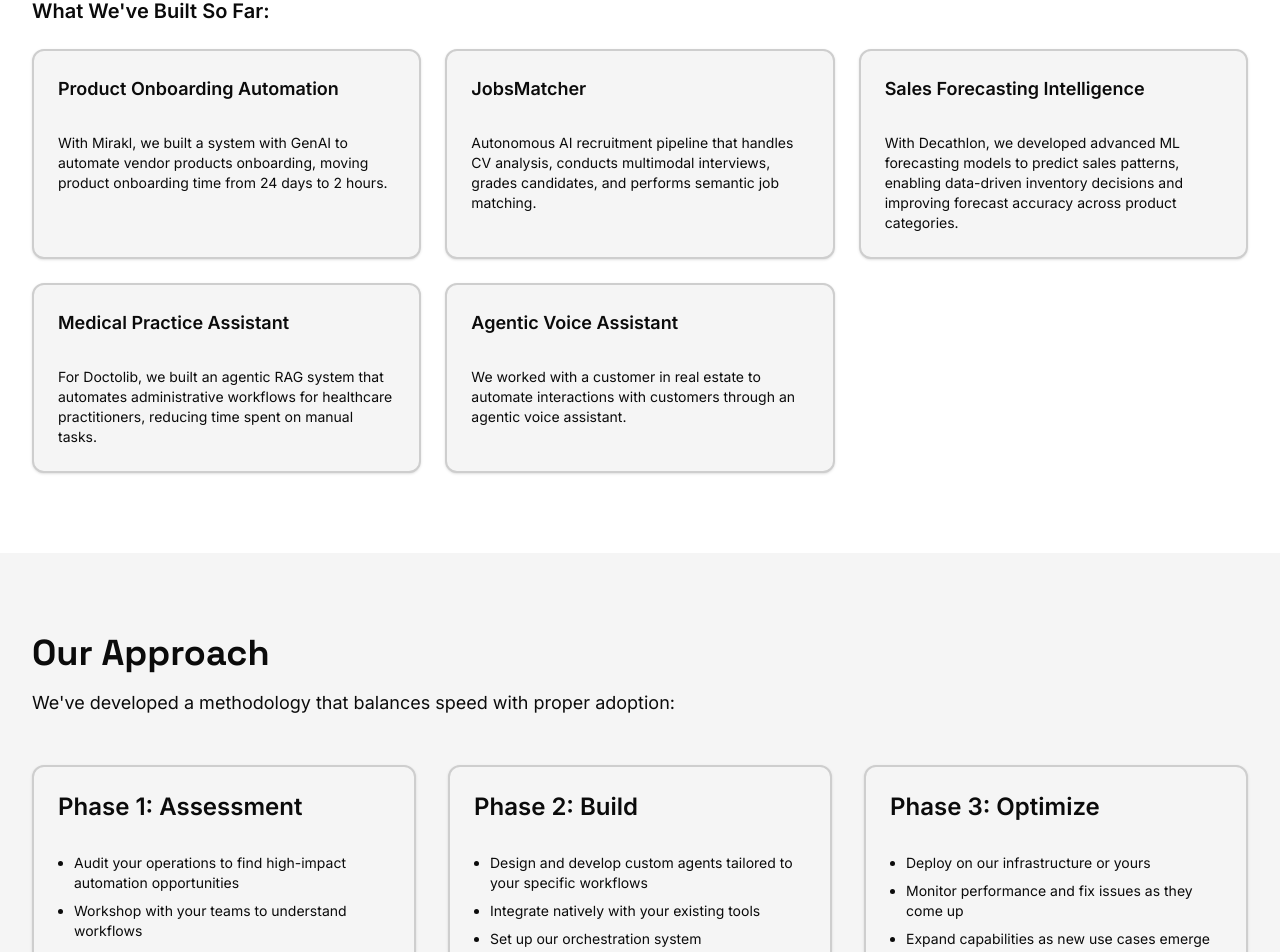
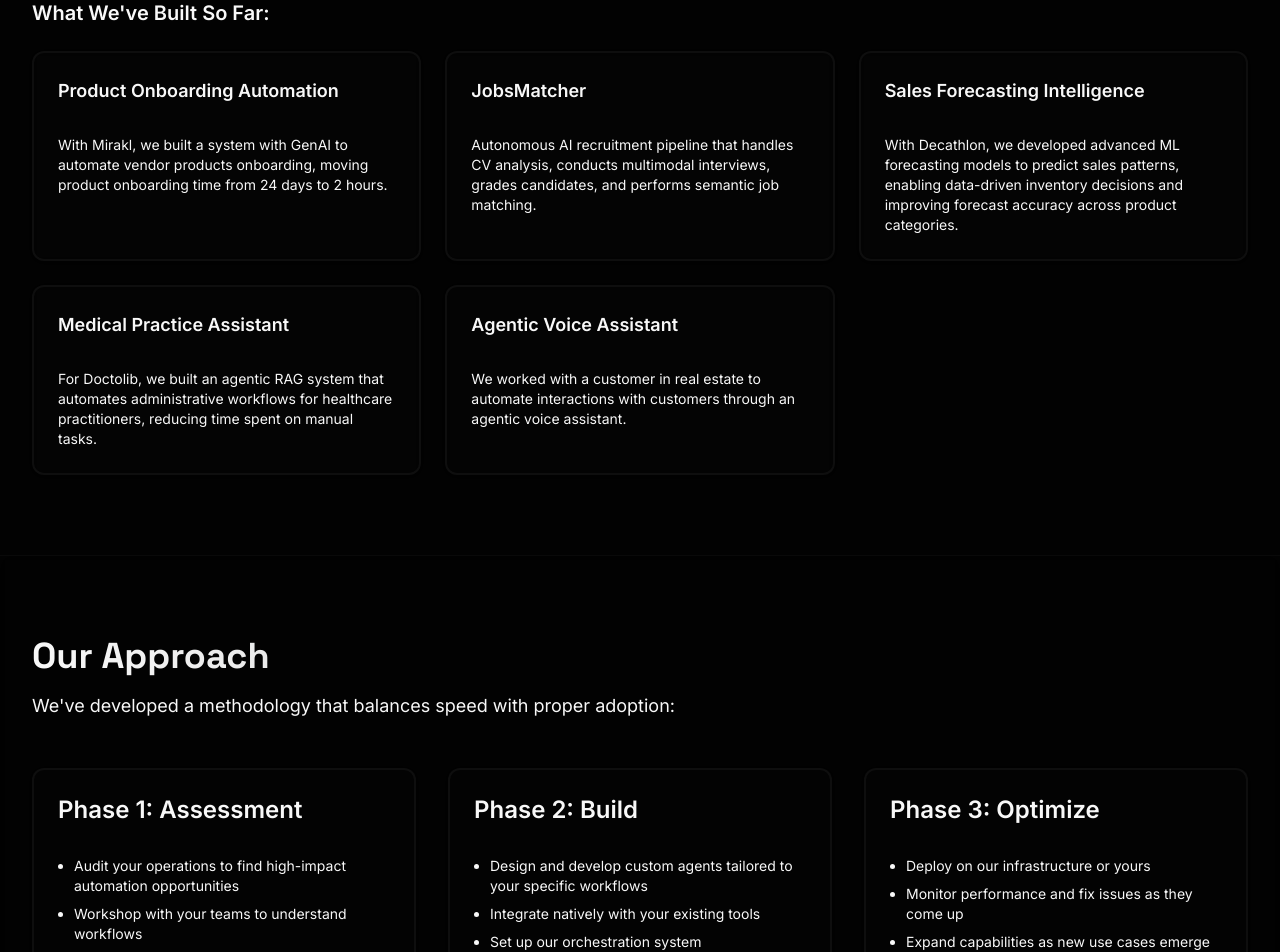
Before and after one commit to chsafouane/lumiere-ai-website, a React (Vite) app: page / in a window 1280 px wide. Shown: the part 1398-2350 px from the top of the page. Built offline with nearby package versions, Linux system fonts and the light colour scheme.

Commit message:
Generated by Spark: Make the theme more classy with shiny black in the background

```diff
--- a/src/App.tsx
+++ b/src/App.tsx
@@ -35,7 +35,7 @@ function App() {
 
   return (
     <div className="min-h-screen bg-background text-foreground">
-      <nav className="sticky top-0 z-50 bg-background/95 backdrop-blur supports-[backdrop-filter]:bg-background/80 border-b border-border">
+      <nav className="sticky top-0 z-50 bg-background/95 backdrop-blur-xl supports-[backdrop-filter]:bg-background/90 border-b border-border/50 shadow-lg shadow-black/20">
         <div className="max-w-7xl mx-auto px-4 sm:px-6 lg:px-8">
           <div className="flex justify-between items-center h-16">
             <div className="flex items-center gap-3">
@@ -44,7 +44,7 @@ function App() {
                 alt="Lumiere AI Logo"
                 className="h-10 w-10 logo-rotate"
               />
-              <span className="font-display font-bold text-xl">LUMIERE AI</span>
+              <span className="font-display font-bold text-xl bg-gradient-to-r from-foreground to-foreground/80 bg-clip-text text-transparent">LUMIERE AI</span>
             </div>
 
             <div className="hidden md:flex gap-8">
@@ -87,7 +87,7 @@ function App() {
         <section className="py-20 md:py-32">
           <div className="max-w-7xl mx-auto px-4 sm:px-6 lg:px-8">
             <motion.div {...fadeInUp} className="text-center max-w-4xl mx-auto">
-              <h1 className="text-4xl sm:text-5xl md:text-6xl font-bold tracking-tight mb-6">
+              <h1 className="text-4xl sm:text-5xl md:text-6xl font-bold tracking-tight mb-6 bg-gradient-to-b from-foreground via-foreground to-foreground/60 bg-clip-text text-transparent">
                 Autonomous Agents for Enterprise Operations
               </h1>
               <p className="text-lg md:text-xl text-muted-foreground mb-8">
@@ -97,10 +97,10 @@ function App() {
           </div>
         </section>
 
-        <section id="who-we-are" className="py-20 bg-card">
+        <section id="who-we-are" className="py-20 bg-card/30 backdrop-blur-sm border-y border-border/30">
           <div className="max-w-7xl mx-auto px-4 sm:px-6 lg:px-8">
             <motion.div {...fadeInUp}>
-              <h2 className="text-3xl md:text-4xl font-bold mb-8">Who We Are</h2>
+              <h2 className="text-3xl md:text-4xl font-bold mb-8 bg-gradient-to-r from-foreground to-foreground/70 bg-clip-text text-transparent">Who We Are</h2>
               <div className="space-y-4 text-base md:text-lg leading-relaxed">
                 <p>
                   LumiereAI is a French AI startup with a straightforward thesis: the next major transformation for businesses is agentic transformation – moving from AI that assists to AI that autonomously executes.
@@ -119,7 +119,7 @@ function App() {
         <section id="what-we-build" className="py-20">
           <div className="max-w-7xl mx-auto px-4 sm:px-6 lg:px-8">
             <motion.div {...fadeInUp}>
-              <h2 className="text-3xl md:text-4xl font-bold mb-4">What We Build</h2>
+              <h2 className="text-3xl md:text-4xl font-bold mb-4 bg-gradient-to-r from-foreground to-foreground/70 bg-clip-text text-transparent">What We Build</h2>
               <h3 className="text-2xl font-semibold mb-8">Autonomous Agents That Actually Execute</h3>
 
               <div className="mb-12 space-y-3">
@@ -135,7 +135,7 @@ function App() {
 
               <h4 className="text-xl font-semibold mb-6">What We've Built So Far:</h4>
               <div className="grid md:grid-cols-2 lg:grid-cols-3 gap-6">
-                <Card className="border-2 hover:shadow-lg transition-shadow">
+                <Card className="border-2 border-border/50 hover:shadow-xl hover:shadow-foreground/5 transition-all hover:border-foreground/30 bg-card/50 backdrop-blur-sm">
                   <CardHeader>
                     <CardTitle className="text-lg">Product Onboarding Automation</CardTitle>
                   </CardHeader>
@@ -146,7 +146,7 @@ function App() {
                   </CardContent>
                 </Card>
 
-                <Card className="border-2 hover:shadow-lg transition-shadow">
+                <Card className="border-2 border-border/50 hover:shadow-xl hover:shadow-foreground/5 transition-all hover:border-foreground/30 bg-card/50 backdrop-blur-sm">
                   <CardHeader>
                     <CardTitle className="text-lg">JobsMatcher</CardTitle>
                   </CardHeader>
@@ -157,7 +157,7 @@ function App() {
                   </CardContent>
                 </Card>
 
-                <Card className="border-2 hover:shadow-lg transition-shadow">
+                <Card className="border-2 border-border/50 hover:shadow-xl hover:shadow-foreground/5 transition-all hover:border-foreground/30 bg-card/50 backdrop-blur-sm">
                   <CardHeader>
                     <CardTitle className="text-lg">Sales Forecasting Intelligence</CardTitle>
                   </CardHeader>
@@ -168,7 +168,7 @@ function App() {
                   </CardContent>
                 </Card>
 
-                <Card className="border-2 hover:shadow-lg transition-shadow">
+                <Card className="border-2 border-border/50 hover:shadow-xl hover:shadow-foreground/5 transition-all hover:border-foreground/30 bg-card/50 backdrop-blur-sm">
                   <CardHeader>
                     <CardTitle className="text-lg">Medical Practice Assistant</CardTitle>
                   </CardHeader>
@@ -179,7 +179,7 @@ function App() {
                   </CardContent>
                 </Card>
 
-                <Card className="border-2 hover:shadow-lg transition-shadow">
+                <Card className="border-2 border-border/50 hover:shadow-xl hover:shadow-foreground/5 transition-all hover:border-foreground/30 bg-card/50 backdrop-blur-sm">
                   <CardHeader>
                     <CardTitle className="text-lg">Agentic Voice Assistant</CardTitle>
                   </CardHeader>
@@ -194,16 +194,16 @@ function App() {
           </div>
         </section>
 
-        <section id="our-approach" className="py-20 bg-card">
+        <section id="our-approach" className="py-20 bg-card/30 backdrop-blur-sm border-y border-border/30">
           <div className="max-w-7xl mx-auto px-4 sm:px-6 lg:px-8">
             <motion.div {...fadeInUp}>
-              <h2 className="text-3xl md:text-4xl font-bold mb-4">Our Approach</h2>
+              <h2 className="text-3xl md:text-4xl font-bold mb-4 bg-gradient-to-r from-foreground to-foreground/70 bg-clip-text text-transparent">Our Approach</h2>
               <p className="text-lg mb-12">
                 We've developed a methodology that balances speed with proper adoption:
               </p>
 
               <div className="grid md:grid-cols-3 gap-8">
-                <Card className="border-2">
+                <Card className="border-2 border-border/50 bg-card/50 backdrop-blur-sm hover:border-foreground/30 transition-all">
                   <CardHeader>
                     <CardTitle className="text-2xl">Phase 1: Assessment</CardTitle>
                   </CardHeader>
@@ -221,7 +221,7 @@ function App() {
                   </CardContent>
                 </Card>
 
-                <Card className="border-2">
+                <Card className="border-2 border-border/50 bg-card/50 backdrop-blur-sm hover:border-foreground/30 transition-all">
                   <CardHeader>
                     <CardTitle className="text-2xl">Phase 2: Build</CardTitle>
                   </CardHeader>
@@ -240,7 +240,7 @@ function App() {
                   </CardContent>
                 </Card>
 
-                <Card className="border-2">
+                <Card className="border-2 border-border/50 bg-card/50 backdrop-blur-sm hover:border-foreground/30 transition-all">
                   <CardHeader>
                     <CardTitle className="text-2xl">Phase 3: Optimize</CardTitle>
                   </CardHeader>
@@ -265,7 +265,7 @@ function App() {
         <section id="how-it-works" className="py-20">
           <div className="max-w-7xl mx-auto px-4 sm:px-6 lg:px-8">
             <motion.div {...fadeInUp}>
-              <h2 className="text-3xl md:text-4xl font-bold mb-4">How It Actually Works: Our Orchestration System</h2>
+              <h2 className="text-3xl md:text-4xl font-bold mb-4 bg-gradient-to-r from-foreground to-foreground/70 bg-clip-text text-transparent">How It Actually Works: Our Orchestration System</h2>
               <p className="text-lg mb-12">
                 We've built a proprietary multi-layer orchestration system for managing complex agent operations. It's inspired by research from Anthropic and Microsoft, but adapted for real enterprise environments.
               </p>
@@ -273,7 +273,7 @@ function App() {
               <h3 className="text-2xl font-semibold mb-8">The Architecture:</h3>
 
               <div className="grid md:grid-cols-2 lg:grid-cols-4 gap-6 mb-16">
-                <Card className="border-2 bg-primary text-primary-foreground">
+                <Card className="border-2 border-foreground/30 bg-gradient-to-br from-foreground/10 to-foreground/5 text-foreground shadow-lg shadow-foreground/10">
                   <CardHeader>
                     <CardTitle className="text-xl">ORCHESTRATOR</CardTitle>
                   </CardHeader>
@@ -284,7 +284,7 @@ function App() {
                   </CardContent>
                 </Card>
 
-                <Card className="border-2 bg-secondary text-secondary-foreground">
+                <Card className="border-2 border-foreground/20 bg-gradient-to-br from-foreground/5 to-muted/20 text-foreground shadow-lg shadow-foreground/5">
                   <CardHeader>
                     <CardTitle className="text-xl">SUPERVISOR</CardTitle>
                   </CardHeader>
@@ -295,7 +295,7 @@ function App() {
                   </CardContent>
                 </Card>
 
-                <Card className="border-2 bg-accent text-accent-foreground">
+                <Card className="border-2 border-foreground/20 bg-gradient-to-br from-foreground/5 to-muted/20 text-foreground shadow-lg shadow-foreground/5">
                   <CardHeader>
                     <CardTitle className="text-xl">JUDGE</CardTitle>
                   </CardHeader>
@@ -306,7 +306,7 @@ function App() {
                   </CardContent>
                 </Card>
 
-                <Card className="border-2">
+                <Card className="border-2 border-border/50 bg-card/50 backdrop-blur-sm hover:border-foreground/30 transition-all">
                   <CardHeader>
                     <CardTitle className="text-xl">WORKER AGENTS</CardTitle>
                   </CardHeader>
@@ -364,10 +364,10 @@ function App() {
           </div>
         </section>
 
-        <section id="vision" className="py-20 bg-card">
+        <section id="vision" className="py-20 bg-card/30 backdrop-blur-sm border-y border-border/30">
           <div className="max-w-7xl mx-auto px-4 sm:px-6 lg:px-8">
             <motion.div {...fadeInUp}>
-              <h2 className="text-3xl md:text-4xl font-bold mb-4">Our Long-Term Vision: Agent as a Service</h2>
+              <h2 className="text-3xl md:text-4xl font-bold mb-4 bg-gradient-to-r from-foreground to-foreground/70 bg-clip-text text-transparent">Our Long-Term Vision: Agent as a Service</h2>
               <p className="text-lg mb-8">
                 Beyond custom builds, we're working toward something bigger: Agent as a Service (AaaS).
               </p>
@@ -378,7 +378,7 @@ function App() {
               <h3 className="text-2xl font-semibold mb-6">How It's Different:</h3>
 
               <div className="grid md:grid-cols-2 gap-8 mb-8">
-                <Card className="border-2">
+                <Card className="border-2 border-border/50 bg-card/50 backdrop-blur-sm">
                   <CardHeader>
                     <CardTitle className="text-xl">Traditional Chatbots:</CardTitle>
                   </CardHeader>
@@ -391,7 +391,7 @@ function App() {
                   </CardContent>
                 </Card>
 
-                <Card className="border-2 bg-primary text-primary-foreground">
+                <Card className="border-2 border-foreground/30 bg-gradient-to-br from-foreground/10 to-foreground/5 text-foreground shadow-lg shadow-foreground/10">
                   <CardHeader>
                     <CardTitle className="text-xl">Our Agent:</CardTitle>
                   </CardHeader>
@@ -419,7 +419,7 @@ function App() {
         <section id="why-us" className="py-20">
           <div className="max-w-7xl mx-auto px-4 sm:px-6 lg:px-8">
             <motion.div {...fadeInUp}>
-              <h2 className="text-3xl md:text-4xl font-bold mb-12">Why Work With Us</h2>
+              <h2 className="text-3xl md:text-4xl font-bold mb-12 bg-gradient-to-r from-foreground to-foreground/70 bg-clip-text text-transparent">Why Work With Us</h2>
 
               <div className="grid md:grid-cols-2 gap-8 mb-16">
                 <div>
@@ -469,43 +469,43 @@ function App() {
           </div>
         </section>
 
-        <section id="comparison" className="py-20 bg-card">
+        <section id="comparison" className="py-20 bg-card/30 backdrop-blur-sm border-y border-border/30">
           <div className="max-w-7xl mx-auto px-4 sm:px-6 lg:px-8">
             <motion.div {...fadeInUp}>
-              <h2 className="text-3xl md:text-4xl font-bold mb-8">What Makes Us Different from Devin?</h2>
+              <h2 className="text-3xl md:text-4xl font-bold mb-8 bg-gradient-to-r from-foreground to-foreground/70 bg-clip-text text-transparent">What Makes Us Different from Devin?</h2>
               <p className="text-lg mb-8">
                 People ask us this a lot since we describe ourselves as "the French Devin for business."
               </p>
 
               <div className="overflow-x-auto">
-                <table className="w-full border-2 border-border">
+                <table className="w-full border-2 border-border/50 bg-card/50 backdrop-blur-sm">
                   <thead>
-                    <tr className="bg-muted">
-                      <th className="border border-border p-4 text-left font-semibold"></th>
-                      <th className="border border-border p-4 text-left font-semibold">Devin</th>
-                      <th className="border border-border p-4 text-left font-semibold">Lumiere AI</th>
+                    <tr className="bg-muted/50">
+                      <th className="border border-border/50 p-4 text-left font-semibold"></th>
+                      <th className="border border-border/50 p-4 text-left font-semibold">Devin</th>
+                      <th className="border border-border/50 p-4 text-left font-semibold">Lumiere AI</th>
                     </tr>
                   </thead>
                   <tbody>
                     <tr>
-                      <td className="border border-border p-4 font-semibold">What it does</td>
-                      <td className="border border-border p-4">Autonomous software engineering – writes, tests, debugs, and deploys code</td>
-                      <td className="border border-border p-4">Autonomous business operations – finance, HR, customer service, operations</td>
+                      <td className="border border-border/50 p-4 font-semibold">What it does</td>
+                      <td className="border border-border/50 p-4">Autonomous software engineering – writes, tests, debugs, and deploys code</td>
+                      <td className="border border-border/50 p-4">Autonomous business operations – finance, HR, customer service, operations</td>
                     </tr>
-                    <tr className="bg-card">
-                      <td className="border border-border p-4 font-semibold">Where it runs</td>
-                      <td className="border border-border p-4">Devin's cloud environment</td>
-                      <td className="border border-border p-4">Your infrastructure or ours</td>
+                    <tr className="bg-card/30">
+                      <td className="border border-border/50 p-4 font-semibold">Where it runs</td>
+                      <td className="border border-border/50 p-4">Devin's cloud environment</td>
+                      <td className="border border-border/50 p-4">Your infrastructure or ours</td>
                     </tr>
                     <tr>
-                      <td className="border border-border p-4 font-semibold">Who uses it</td>
-                      <td className="border border-border p-4">Engineering teams</td>
-                      <td className="border border-border p-4">Entire organizations</td>
+                      <td className="border border-border/50 p-4 font-semibold">Who uses it</td>
+                      <td className="border border-border/50 p-4">Engineering teams</td>
+                      <td className="border border-border/50 p-4">Entire organizations</td>
                     </tr>
-                    <tr className="bg-card">
-                      <td className="border border-border p-4 font-semibold">Geography</td>
-                      <td className="border border-border p-4">US-based</td>
-                      <td className="border border-border p-4">French/EU-based</td>
+                    <tr className="bg-card/30">
+                      <td className="border border-border/50 p-4 font-semibold">Geography</td>
+                      <td className="border border-border/50 p-4">US-based</td>
+                      <td className="border border-border/50 p-4">French/EU-based</td>
                     </tr>
                   </tbody>
                 </table>
@@ -521,7 +521,7 @@ function App() {
         <section id="status" className="py-20">
           <div className="max-w-7xl mx-auto px-4 sm:px-6 lg:px-8">
             <motion.div {...fadeInUp}>
-              <h2 className="text-3xl md:text-4xl font-bold mb-8">Current Status</h2>
+              <h2 className="text-3xl md:text-4xl font-bold mb-8 bg-gradient-to-r from-foreground to-foreground/70 bg-clip-text text-transparent">Current Status</h2>
               <div className="space-y-4 text-lg">
                 <p>
                   We're a startup. We have clients. We have working systems in production. We're learning what works and what doesn't.
@@ -531,7 +531,7 @@ function App() {
                 </p>
               </div>
 
-              <div className="mt-12 p-8 border-2 border-primary bg-card">
+              <div className="mt-12 p-8 border-2 border-foreground/30 bg-gradient-to-br from-foreground/10 to-foreground/5 shadow-xl shadow-foreground/10 rounded-lg">
                 <h3 className="text-2xl font-semibold mb-4">Our Mission</h3>
                 <p className="text-lg">
                   Build autonomous agent systems that actually work in real enterprise environments, helping European companies lead in the shift from assistive to agentic AI.
@@ -541,10 +541,10 @@ function App() {
           </div>
         </section>
 
-        <section id="contact" className="py-20 bg-card">
+        <section id="contact" className="py-20 bg-card/30 backdrop-blur-sm border-y border-border/30">
           <div className="max-w-7xl mx-auto px-4 sm:px-6 lg:px-8">
             <motion.div {...fadeInUp}>
-              <h2 className="text-3xl md:text-4xl font-bold mb-8">Get In Touch</h2>
+              <h2 className="text-3xl md:text-4xl font-bold mb-8 bg-gradient-to-r from-foreground to-foreground/70 bg-clip-text text-transparent">Get In Touch</h2>
               <div className="space-y-4 text-lg mb-12">
                 <p>
                   If you're thinking about how autonomous agents could help your operations, we'd be happy to discuss specifics.
@@ -588,7 +588,7 @@ function App() {
         </section>
       </main>
 
-      <footer className="py-8 border-t border-border">
+      <footer className="py-8 border-t border-border/50 bg-card/20 backdrop-blur-sm">
         <div className="max-w-7xl mx-auto px-4 sm:px-6 lg:px-8 text-center">
           <p className="text-sm text-muted-foreground">
             © 2024 Lumiere AI - Autonomous agents for real business problems
--- a/src/index.css
+++ b/src/index.css
@@ -8,25 +8,25 @@
 }
 
 :root {
-  --background: oklch(1 0 0);
-  --foreground: oklch(0.15 0 0);
-  --card: oklch(0.97 0 0);
-  --card-foreground: oklch(0.15 0 0);
-  --popover: oklch(1 0 0);
-  --popover-foreground: oklch(0.15 0 0);
-  --primary: oklch(0.15 0 0);
-  --primary-foreground: oklch(1 0 0);
-  --secondary: oklch(0.25 0 0);
-  --secondary-foreground: oklch(1 0 0);
-  --muted: oklch(0.85 0 0);
-  --muted-foreground: oklch(0.25 0 0);
-  --accent: oklch(0.25 0 0);
-  --accent-foreground: oklch(1 0 0);
-  --destructive: oklch(0.15 0 0);
-  --destructive-foreground: oklch(1 0 0);
-  --border: oklch(0.85 0 0);
-  --input: oklch(0.85 0 0);
-  --ring: oklch(0.15 0 0);
+  --background: oklch(0.08 0 0);
+  --foreground: oklch(0.98 0 0);
+  --card: oklch(0.12 0 0);
+  --card-foreground: oklch(0.98 0 0);
+  --popover: oklch(0.12 0 0);
+  --popover-foreground: oklch(0.98 0 0);
+  --primary: oklch(0.98 0 0);
+  --primary-foreground: oklch(0.08 0 0);
+  --secondary: oklch(0.18 0 0);
+  --secondary-foreground: oklch(0.98 0 0);
+  --muted: oklch(0.15 0 0);
+  --muted-foreground: oklch(0.65 0 0);
+  --accent: oklch(0.98 0 0);
+  --accent-foreground: oklch(0.08 0 0);
+  --destructive: oklch(0.55 0.22 25);
+  --destructive-foreground: oklch(0.98 0 0);
+  --border: oklch(0.22 0 0);
+  --input: oklch(0.22 0 0);
+  --ring: oklch(0.98 0 0);
   --radius: 0.5rem;
 }
 
@@ -57,6 +57,27 @@
 
 body {
   font-family: var(--font-sans);
+  background: linear-gradient(135deg, oklch(0.08 0 0) 0%, oklch(0.12 0 0) 50%, oklch(0.08 0 0) 100%);
+  background-attachment: fixed;
+}
+
+body::before {
+  content: '';
+  position: fixed;
+  top: 0;
+  left: 0;
+  width: 100%;
+  height: 100%;
+  background:
+    radial-gradient(circle at 20% 30%, oklch(0.15 0 0 / 0.8) 0%, transparent 50%),
+    radial-gradient(circle at 80% 70%, oklch(0.15 0 0 / 0.6) 0%, transparent 50%);
+  pointer-events: none;
+  z-index: 0;
+}
+
+#root {
+  position: relative;
+  z-index: 1;
 }
 
 h1, h2, h3 {
@@ -65,10 +86,12 @@ h1, h2, h3 {
 
 .logo-rotate {
   transition: transform 0.6s ease-in-out;
+  filter: drop-shadow(0 0 8px oklch(0.98 0 0 / 0.3));
 }
 
 .logo-rotate:hover {
   transform: rotate(360deg);
+  filter: drop-shadow(0 0 12px oklch(0.98 0 0 / 0.5));
 }
 
 html {
```
